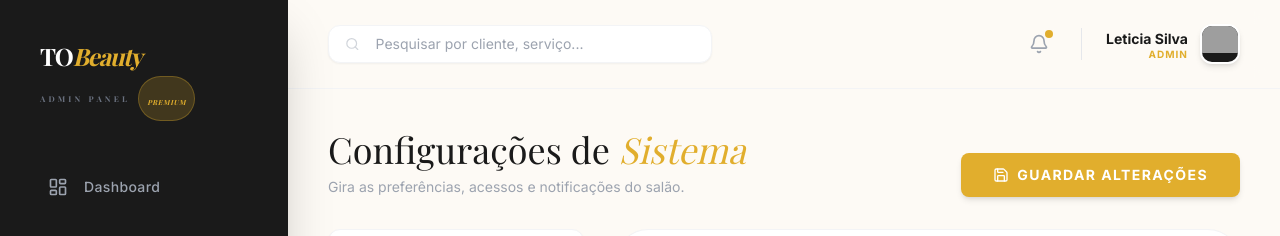
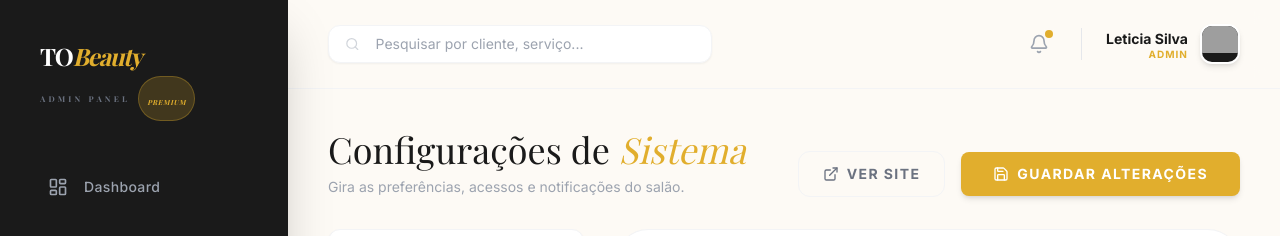
Before and after one commit to scapilix/Nail_Designer, a React (Vite) app: page /admin/settings in a window 1280 px wide. Shown: the top 236 px of the page. Built offline with nearby package versions, Linux system fonts and the light colour scheme; grey boxes are pictures that could not be loaded; a web font is replaced by a local one.

Commit message:
feat: increase image upload limit to 5MB and add 'Ver Site' button

```diff
--- a/src/App.jsx
+++ b/src/App.jsx
@@ -1,5 +1,5 @@
 import React, { useEffect } from 'react';
-// Build trigger: 2026-02-21 19:50
+// Build trigger: 2026-02-22 17:16
 import { Routes, Route, useLocation } from 'react-router-dom';
 import Navbar from './components/Navbar';
 import Hero from './components/Hero';
--- a/src/pages/AdminSettings.jsx
+++ b/src/pages/AdminSettings.jsx
@@ -1,6 +1,7 @@
 import React, { useState } from 'react';
 import { motion, AnimatePresence } from 'framer-motion';
-import { Save, Bell, Shield, Store, Globe, Users, Image as ImageIcon, Upload, RefreshCw } from 'lucide-react';
+import { Link } from 'react-router-dom';
+import { Save, Bell, Shield, Store, Globe, Users, Image as ImageIcon, Upload, RefreshCw, ExternalLink } from 'lucide-react';
 import { useImage } from '../hooks/useImage';
 
 const AdminSettings = () => {
@@ -19,8 +20,8 @@ const AdminSettings = () => {
   const handleImageUpload = (e, key) => {
     const file = e.target.files?.[0];
     if (file) {
-      if (file.size > 1 * 1024 * 1024) {
-        alert('A imagem não pode exceder 1MB para armazenamento local.');
+      if (file.size > 5 * 1024 * 1024) {
+        alert('A imagem não pode exceder 5MB.');
         return;
       }
       const reader = new FileReader();
@@ -39,9 +40,17 @@ const AdminSettings = () => {
           <h2 className="font-serif text-4xl mb-2">Configurações de <i className="text-primary italic font-normal">Sistema</i></h2>
           <p className="text-gray-400 text-sm">Gira as preferências, acessos e notificações do salão.</p>
         </div>
-        <button className="btn-primary flex items-center gap-2">
-          <Save className="w-4 h-4" /> Guardar Alterações
-        </button>
+        <div className="flex items-center gap-4">
+          <Link
+            to="/"
+            className="flex items-center gap-2 px-6 py-3 rounded-xl text-sm font-bold uppercase tracking-widest text-gray-500 hover:text-dark border border-gray-100 hover:bg-secondary transition-all"
+          >
+            <ExternalLink className="w-4 h-4" /> Ver Site
+          </Link>
+          <button className="btn-primary flex items-center gap-2">
+            <Save className="w-4 h-4" /> Guardar Alterações
+          </button>
+        </div>
       </div>
 
       <div className="flex gap-8">
```
